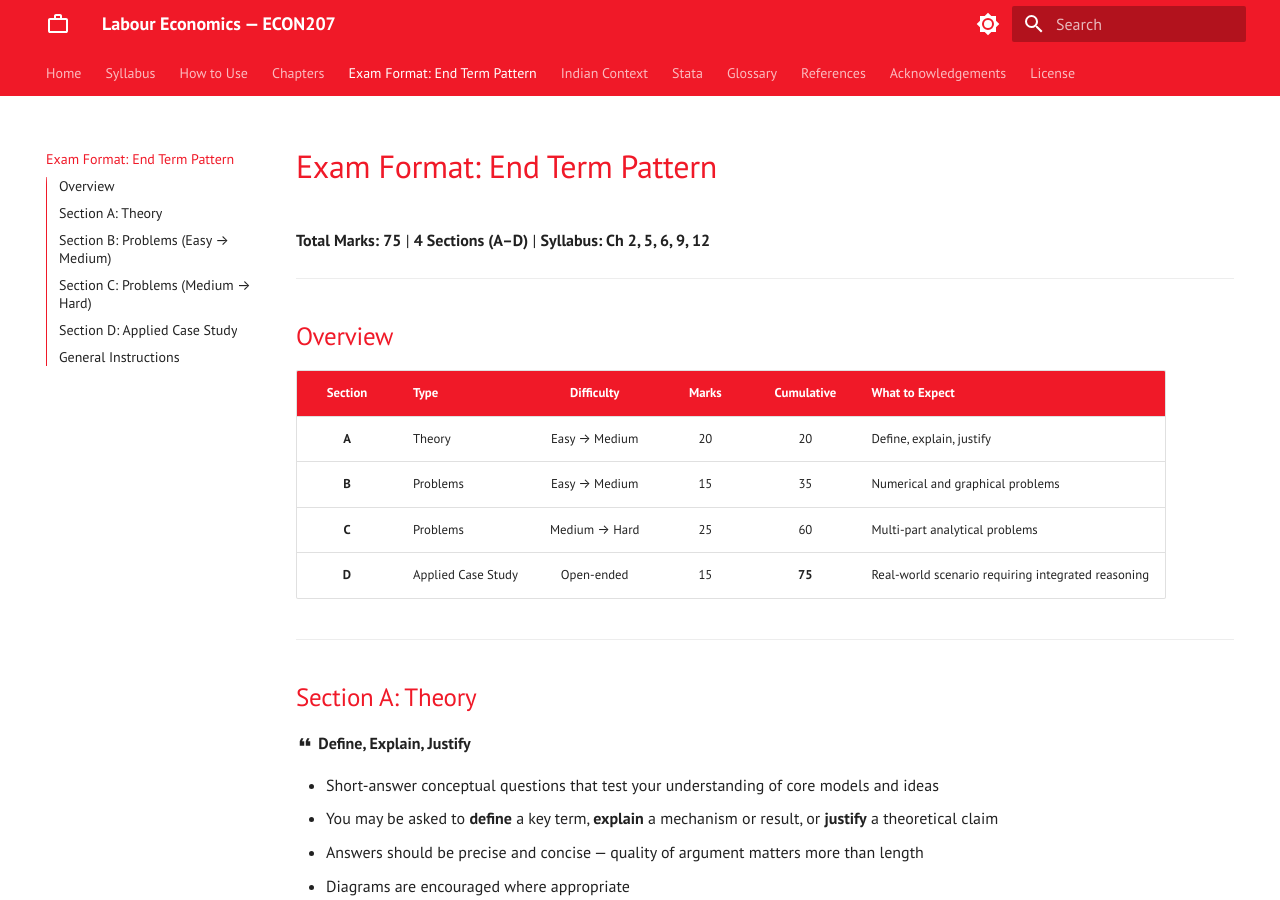
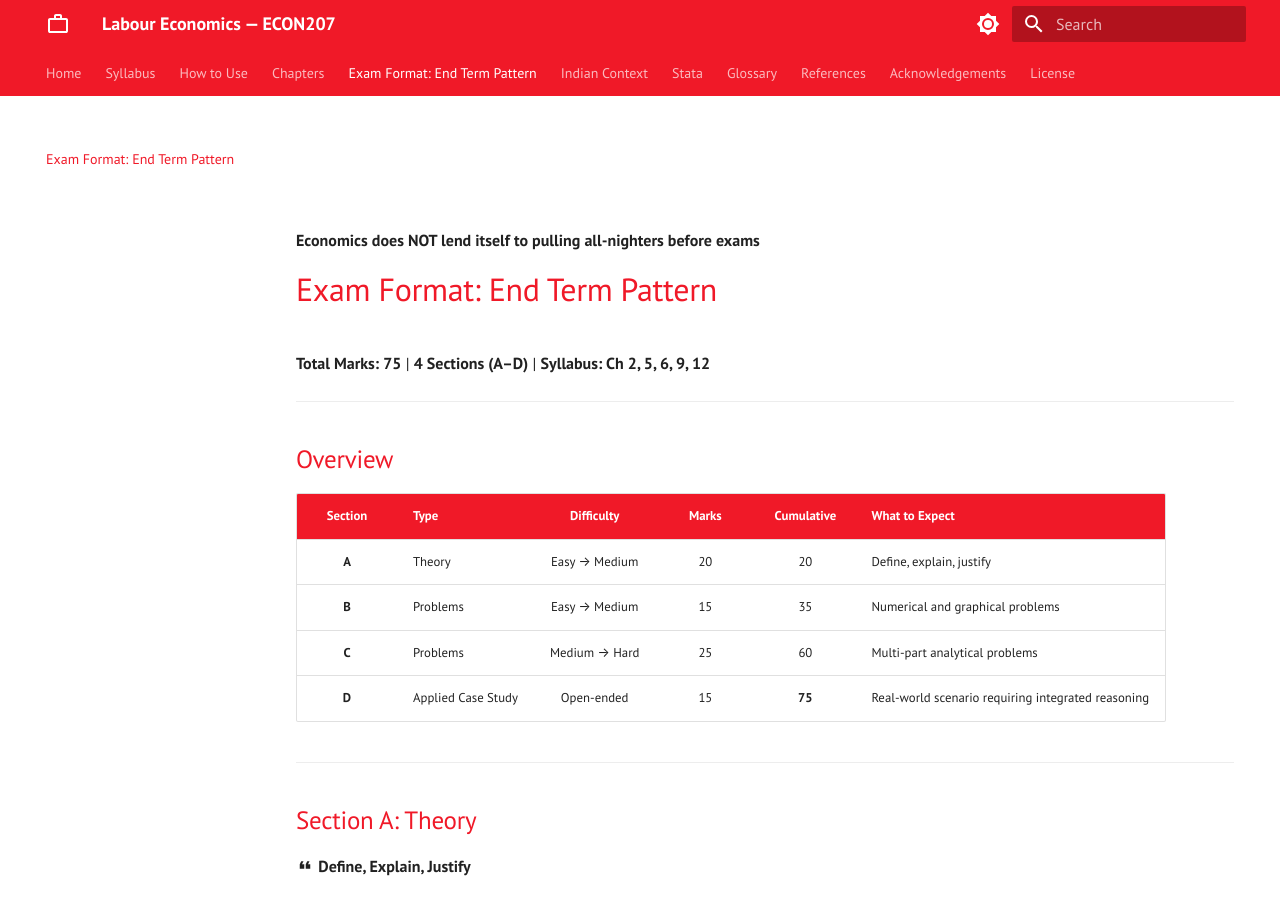
Before and after one commit to ravikirannaik/labour-econ, an MkDocs documentation site: the page built from docs/exam-format.md, in a window 1280 px wide and 900 px high. Built offline with MkDocs 1.6.1 and Material for MkDocs 9.7.7, drawn with Linux system fonts in a browser that asks for light colours.

Commit message:
Include advice against all-nighters for exams
Added a note about exam preparation advice.

```diff
--- a/docs/exam-format.md
+++ b/docs/exam-format.md
@@ -2,7 +2,8 @@
 title: "Exam Format: End Term Pattern"
 description: "Structure and format of the ECON207 end-term examination"
 ---
-
+#
+**Economics does NOT lend itself to pulling all-nighters before exams**
 # Exam Format: End Term Pattern
 
 **Total Marks: 75** | **4 Sections (A–D)** | **Syllabus: Ch 2, 5, 6, 9, 12**
```
